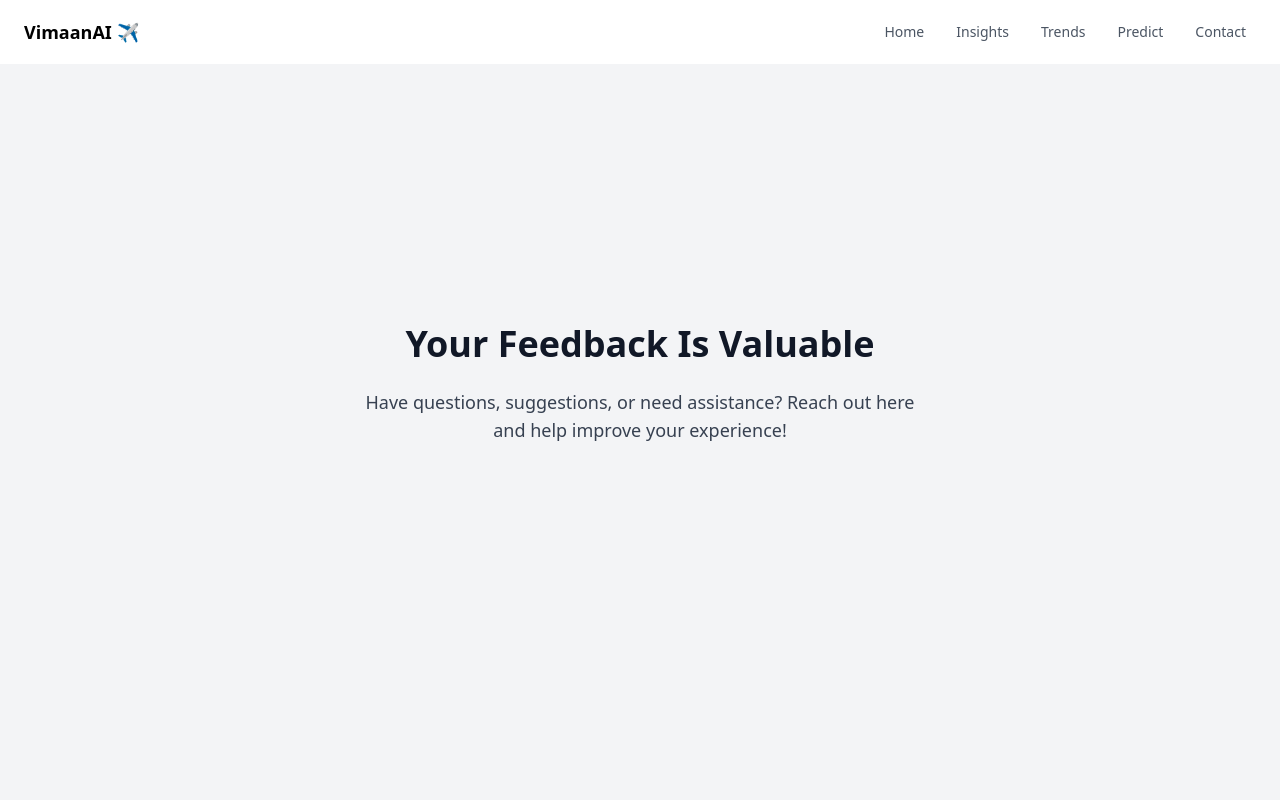
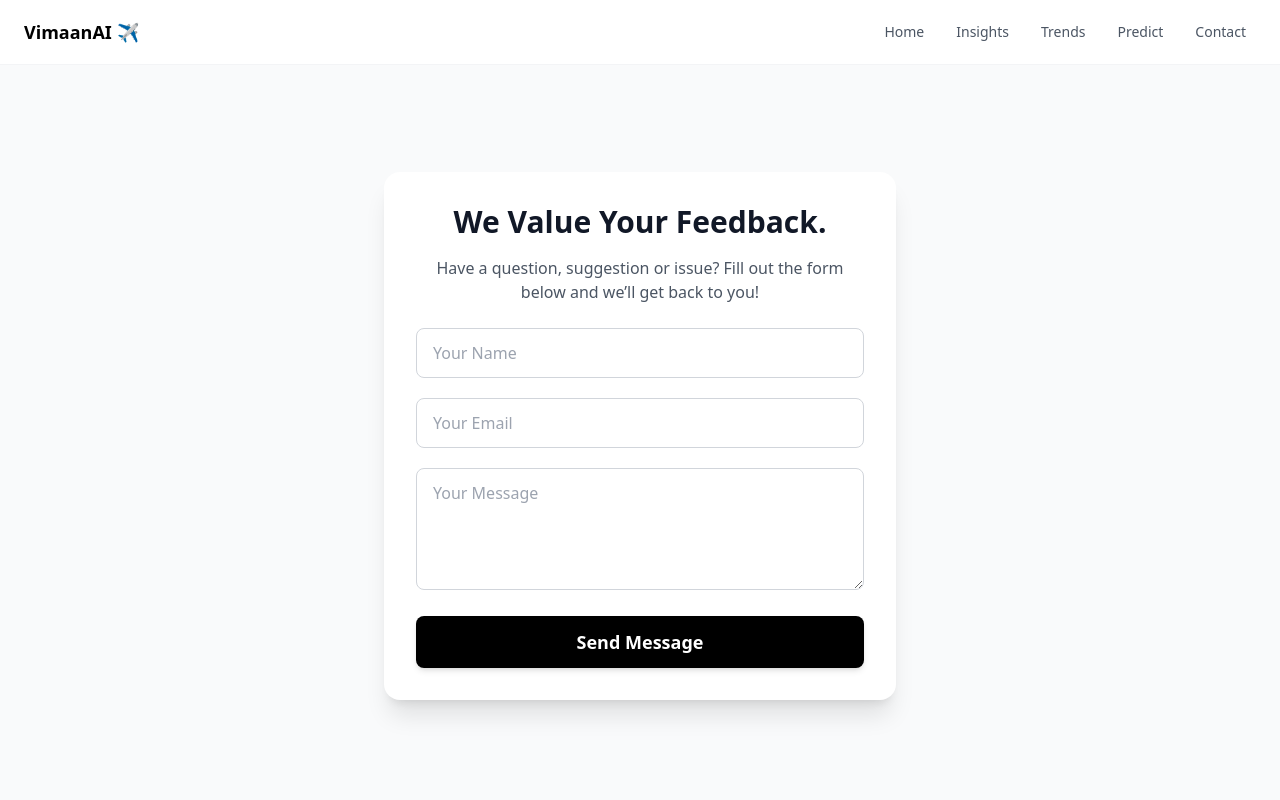
Before and after one commit to shreya-mishra325/VimaanAI, a React app in the folder frontend/: page /feedback in a window 1280 px wide. Shown: the top 800 px of the page. Built offline with nearby package versions, Linux system fonts and the light colour scheme; the HTML template or start-up script is replaced by a standard one.

Commit message:
Feedback Form added

```diff
--- a/frontend/src/App.jsx
+++ b/frontend/src/App.jsx
@@ -4,6 +4,7 @@ import Navbar from "./components/Navbar.jsx";
 import Home from "./pages/Home.jsx";
 import Predict from "./pages/Predict.jsx";
 import Feedback from "./pages/Feedback.jsx";
+import ScrollToTop from "./components/scrollToTop.jsx";
 import AOS from 'aos';
 import 'aos/dist/aos.css';
 
@@ -46,6 +47,7 @@ function App() {
 
   return (
     <BrowserRouter>
+      <ScrollToTop />
       <Navbar/>
       <Routes>
         <Route path="/" element={<Home />} />
--- /dev/null
+++ b/frontend/src/components/scrollToTop.jsx
@@ -0,0 +1,14 @@
+import { useEffect } from "react";
+import { useLocation } from "react-router-dom";
+
+const ScrollToTop = () => {
+  const { pathname } = useLocation();
+
+  useEffect(() => {
+    window.scrollTo({ top: 0, behavior: "smooth" });
+  }, [pathname]);
+
+  return null;
+};
+
+export default ScrollToTop;
--- a/frontend/src/pages/Feedback.jsx
+++ b/frontend/src/pages/Feedback.jsx
@@ -1,12 +1,126 @@
-function Feedback() {
-    return (
-        <div className="min-h-screen flex flex-col items-center justify-center bg-gray-100 p-6">
-            <h1 className="text-4xl font-bold mb-6 text-gray-900">Your Feedback Is Valuable</h1>
-            <p className="text-lg text-gray-700 mb-8 max-w-xl text-center">
-                Have questions, suggestions, or need assistance? Reach out here and help improve your experience!
-            </p>
-            </div>
-    )
+import React from 'react';
+// import axios from 'axios';
+import { useState } from 'react';
+import Footer from '../sections/Footer.jsx';
+
+const Feedback = () => {
+  const [formData, setFormData] = useState({ name: '', email: '', message: '' });
+  const [success, setSuccess] = useState(false);
+  const [error, setError] = useState('');
+  const [loading, setLoading] = useState(false);
+
+  const handleChange = (e) => {
+    setFormData({ ...formData, [e.target.name]: e.target.value });
+    setError('');
+  };
+
+  const isValidEmail = (email) => {
+    return /^[^\s@]+@[^\s@]+\.[^\s@]+$/.test(email);
+  };
+
+  const handleSubmit = async (e) => {
+  e.preventDefault();
+  setSuccess(false);
+  setError('');
+
+  const { name, email, message } = formData;
+
+  if (!name || !email || !message) {
+    setError('All fields are mandatory!');
+    return;
+  }
+
+  if (!isValidEmail(email)) {
+    setError('Please enter a valid email address (e.g. abcd@xyz.com).');
+    return;
+  }
+  setLoading(true);
+
+  try {
+    const response = await axios.post(
+    `${import.meta.env.VITE_API_URL}/api/contact`,
+    formData,
+    {
+      headers: { 'Content-Type': 'application/json' },
+    }
+  );
+
+    if (response.status === 201) {
+      setFormData({ name: '', email: '', message: '' });
+      setSuccess(true);
+    } else {
+      setError('Something went wrong. Please try again.');
+    }
+  } catch (error) {
+    setError(
+        error.response?.data?.message ||
+        'Unable to send message. Please try again later.'
+      );
+    } finally {
+    setLoading(false);
+  }
+};
+
+
+  return (
+    <>
+    <div className="mt-9 min-h-screen flex flex-col items-center justify-center bg-gray-50 px-4 py-10">
+      <div className="bg-white rounded-2xl shadow-xl p-8 max-w-lg w-full animate-fade-in">
+        <h2 className="text-3xl font-extrabold mb-4 text-gray-900 text-center">We Value Your Feedback.</h2>
+        {success && (
+        <div className="mb-4 rounded-lg bg-green-100 text-green-800 px-4 py-3 text-center">
+          Your message has been sent successfully!
+        </div>
+        )}
+        {error && (
+        <div className="mb-4 rounded-lg bg-red-100 text-red-800 px-4 py-3 text-center">
+          {error}
+        </div>
+        )}
+        <p className="mb-6 text-gray-600 text-center">
+          Have a question, suggestion or issue? Fill out the form below and we’ll get back to you!
+        </p>
+        <form className="space-y-5" onSubmit={(e) => e.preventDefault()}>
+          <input
+            type="text"
+            name="name"
+            placeholder="Your Name"
+            className="w-full border border-gray-300 rounded-lg px-4 py-3 focus:ring-2 focus:ring-black focus:outline-none text-gray-800"
+            required
+            value={formData.name}
+            onChange={handleChange}
+          />
+          <input
+            type="email"
+            name="email"
+            placeholder="Your Email"
+            className="w-full border border-gray-300 rounded-lg px-4 py-3 focus:ring-2 focus:ring-black focus:outline-none text-gray-800"
+            required
+            value={formData.email}
+            onChange={handleChange}
+          />
+          <textarea
+          name="message"
+            placeholder="Your Message"
+            className="w-full border border-gray-300 rounded-lg px-4 py-3 focus:ring-2 focus:ring-black focus:outline-none text-gray-800"
+            rows={4}
+            required
+            value={formData.message}
+            onChange={handleChange}
+          />
+          <button disabled={loading}
+            type="button"
+            onClick={handleSubmit}
+            className="w-full bg-black text-white px-6 py-3 rounded-lg font-semibold text-lg hover:bg-gray-800 transition-all duration-300 shadow-md cursor-pointer ${loading ? 'bg-gray-400 cursor-not-allowed' : 'bg-black text-white hover:bg-gray-800'}"
+          >
+            {loading ? 'Sending...' : 'Send Message'}
+          </button>
+        </form>
+      </div>
+    </div>
+    <Footer />
+    </>
+  );
 }
 
 export default Feedback;
```
